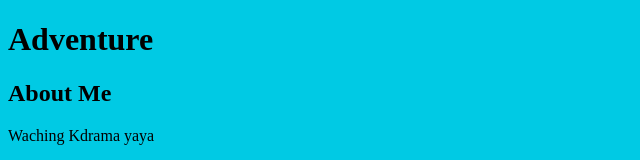
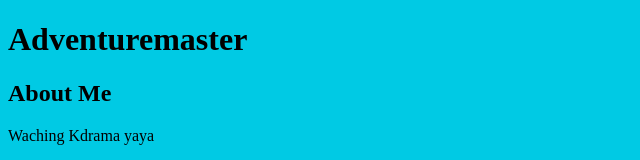
Before and after one commit to zsouahi/udacity_course, a plain HTML site: page index.html in a window 1280 px wide. Shown: the top 160 px of the page, without its empty margins (0-640 px from the left). Drawn offline with Linux system fonts and the light colour scheme.

Commit message:
new heading adventuremaster

```diff
--- a/index.html
+++ b/index.html
@@ -10,7 +10,7 @@
 <body>
 
     <header>
-        <h1>Adventure</h1>
+        <h1>Adventuremaster</h1>
     </header>
 
     <div class="container">
```
